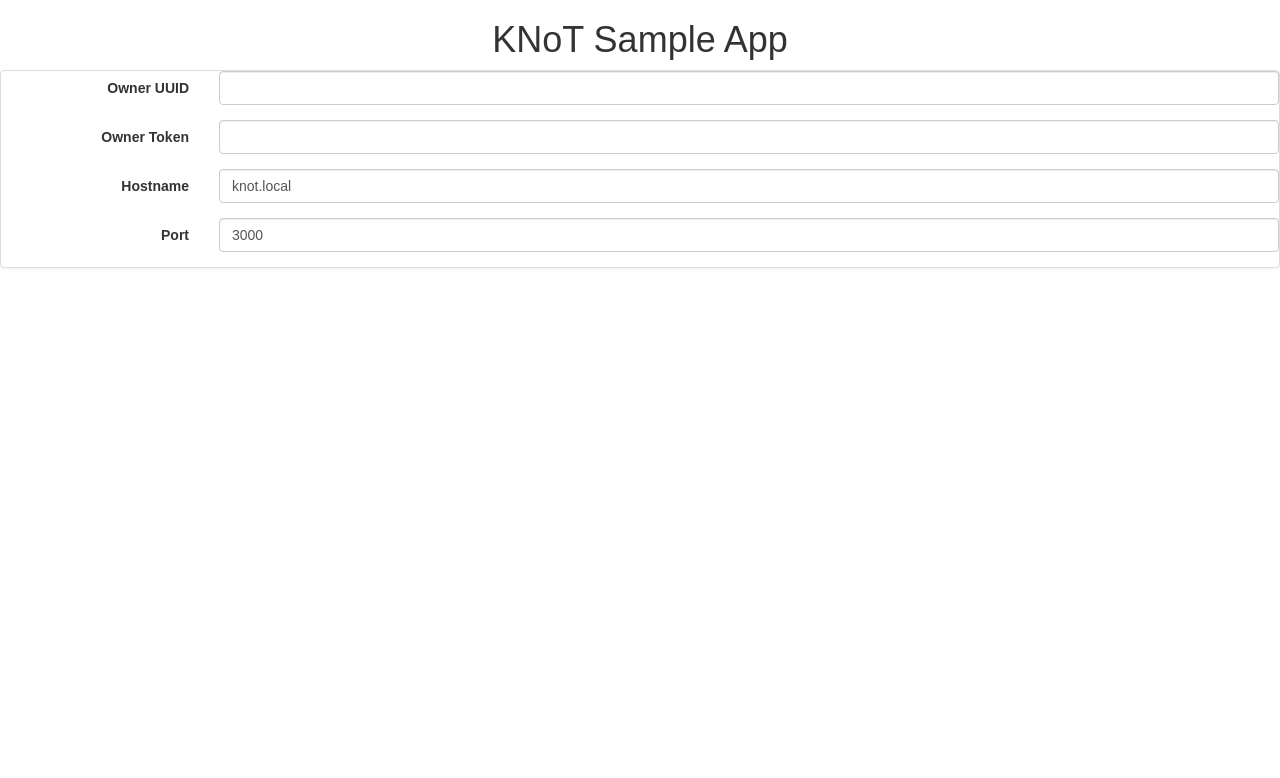
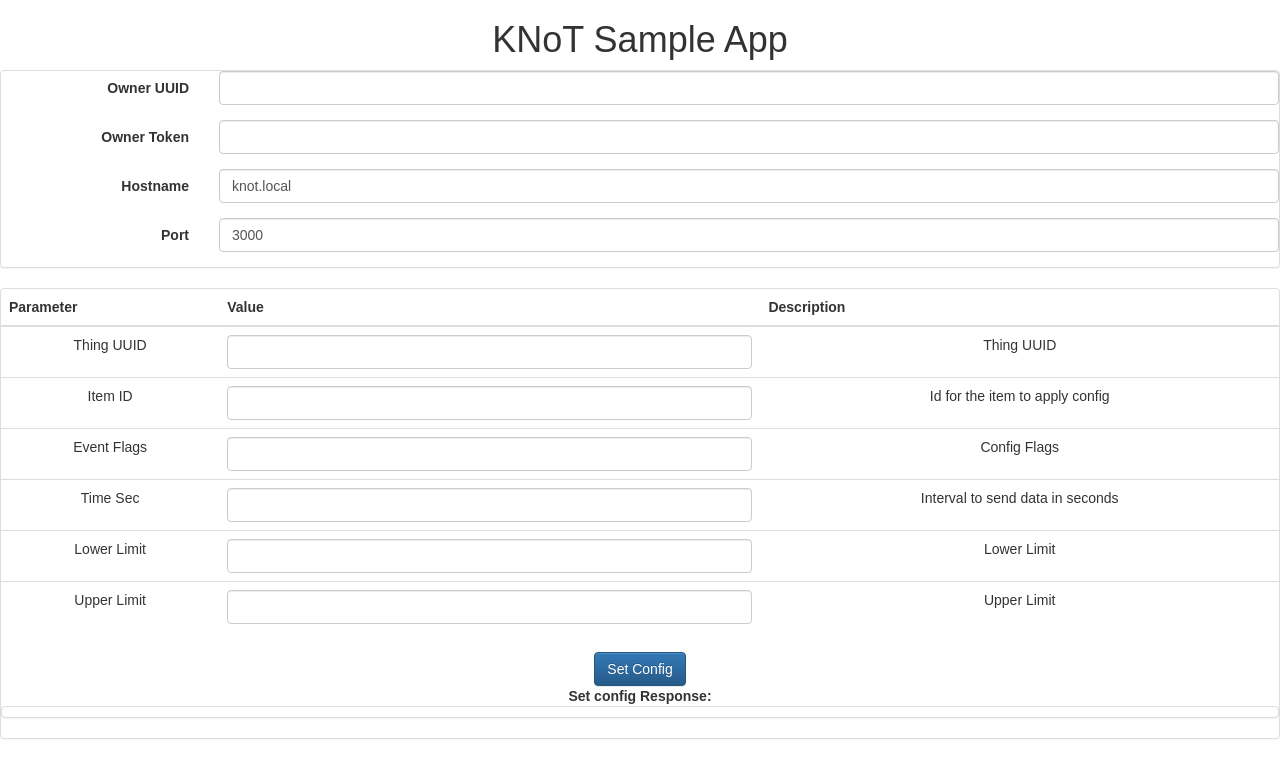
Before and after one commit to pauloserrafh/knot-webapp, a React (Create React App) app in the folder client/: page / in a window 1280 px wide. Shown: the top 778 px of the page. Built offline with nearby package versions, Linux system fonts and the light colour scheme.

Commit message:
SetConfig operation

```diff
--- a/client/src/App.js
+++ b/client/src/App.js
@@ -6,7 +6,9 @@
   FormGroup,
   ControlLabel,
   Form,
-  Col
+  Col,
+  Table,
+  Button
 } from "react-bootstrap";
 class App extends Component {
   constructor(props) {
@@ -19,8 +21,20 @@
         hostname: "knot.local",
         port: "3000"
       },
+      setConfig: {
+        thingUuid: "",
+        itemId: "",
+        evtFlags: "",
+        timeSec: "",
+        lowerLimit: "",
+        upperLimit: "",
+        response: ""
+      },
     };
     this._onChangeDefaultConfigs = this._onChangeDefaultConfigs.bind(this);
+
+    this._onChangeSetConfig = this._onChangeSetConfig.bind(this);
+    this.setConfig = this.setConfig.bind(this);
   }
 
   _onChangeDefaultConfigs = function(e) {
@@ -29,6 +43,44 @@
     this.setState({ defaultConfigs: defaultConfigs });
   };
 
+ _onChangeSetConfig = function(e) {
+    const setConfig = this.state.setConfig;
+    setConfig[e.target.name] = e.target.value;
+    this.setState({ setConfig: setConfig });
+  };
+
+  setConfig = function(e) {
+    const setConfig = this.state.setConfig;
+    const request = {
+      ownerUuid: this.state.defaultConfigs.ownerUuid,
+      ownerToken: this.state.defaultConfigs.ownerToken,
+      hostname: this.state.defaultConfigs.hostname,
+      port: this.state.defaultConfigs.port,
+      thingUuid: this.state.setConfig.thingUuid,
+      itemId: this.state.setConfig.itemId,
+      evtFlags: this.state.setConfig.evtFlags,
+      timeSec: this.state.setConfig.timeSec,
+      lowerLimit: this.state.setConfig.lowerLimit,
+      upperLimit: this.state.setConfig.upperLimit
+    };
+    fetch("/httpSendConfig", {
+      method: "POST",
+      headers: {
+        Accept: "application/json",
+        "Content-Type": "application/json"
+      },
+      body: JSON.stringify(request)
+    })
+      .then(res => res.json())
+      .then(
+        function(json) {
+          setConfig["response"] = JSON.stringify(json, null, 3);
+          console.log(json);
+          this.setState({ setConfig: setConfig });
+        }.bind(this)
+      );
+    e.preventDefault();
+  };
   render() {
     return (
       <div className="App">
@@ -89,6 +141,100 @@
             </FormGroup>
           </Form>
         </Panel>
+        <Panel key={1} collapsible header="Set Config">
+          <form>
+            <Table responsive>
+              <thead>
+                <tr>
+                  <th>Parameter</th>
+                  <th>Value</th>
+                  <th>Description</th>
+                </tr>
+              </thead>
+              <tbody>
+                <tr>
+                  <td>Thing UUID</td>
+                  <td>
+                    <FormControl
+                      type="text"
+                      name="thingUuid"
+                      value={this.state.setConfig.thingUuid}
+                      onChange={this._onChangeSetConfig}
+                    />
+                  </td>
+                  <td>Thing UUID</td>
+                </tr>
+                <tr>
+                  <td>Item ID</td>
+                  <td>
+                    <FormControl
+                      type="text"
+                      name="itemId"
+                      value={this.state.setConfig.itemId}
+                      onChange={this._onChangeSetConfig}
+                    />
+                  </td>
+                  <td>Id for the item to apply config</td>
+                </tr>
+                <tr>
+                  <td>Event Flags</td>
+                  <td>
+                    <FormControl
+                      type="text"
+                      name="evtFlags"
+                      value={this.state.setConfig.evtFlags}
+                      onChange={this._onChangeSetConfig}
+                    />
+                  </td>
+                  <td>Config Flags</td>
+                </tr>
+                <tr>
+                  <td>Time Sec</td>
+                  <td>
+                    <FormControl
+                      type="text"
+                      name="timeSec"
+                      value={this.state.setConfig.timeSec}
+                      onChange={this._onChangeSetConfig}
+                    />
+                  </td>
+                  <td>Interval to send data in seconds</td>
+                </tr>
+                <tr>
+                  <td>Lower Limit</td>
+                  <td>
+                    <FormControl
+                      type="text"
+                      name="lowerLimit"
+                      value={this.state.setConfig.lowerLimit}
+                      onChange={this._onChangeSetConfig}
+                    />
+                  </td>
+                  <td>Lower Limit</td>
+                </tr>
+                <tr>
+                  <td>Upper Limit</td>
+                  <td>
+                    <FormControl
+                      type="text"
+                      name="upperLimit"
+                      value={this.state.setConfig.upperLimit}
+                      onChange={this._onChangeSetConfig}
+                    />
+                  </td>
+                  <td>Upper Limit</td>
+                </tr>
+              </tbody>
+            </Table>
+            <Button bsStyle="primary" onClick={this.setConfig}>
+              Set Config
+            </Button>
+          </form>
+          <b>Set config Response:</b>
+          <Panel>
+            <p>{this.state.setConfig.response}</p>
+          </Panel>
+        </Panel>
       </div>
     );
   }
```
